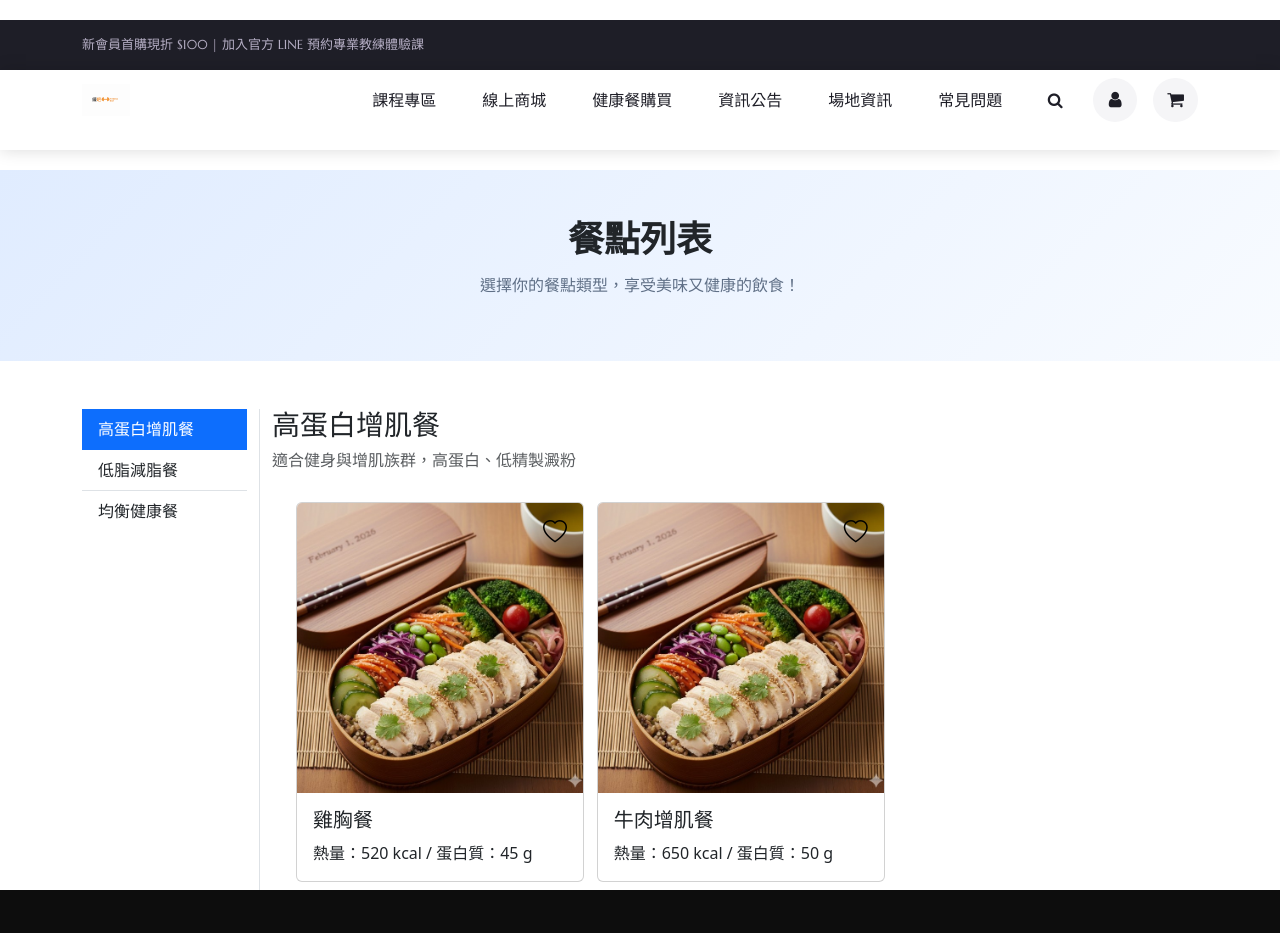
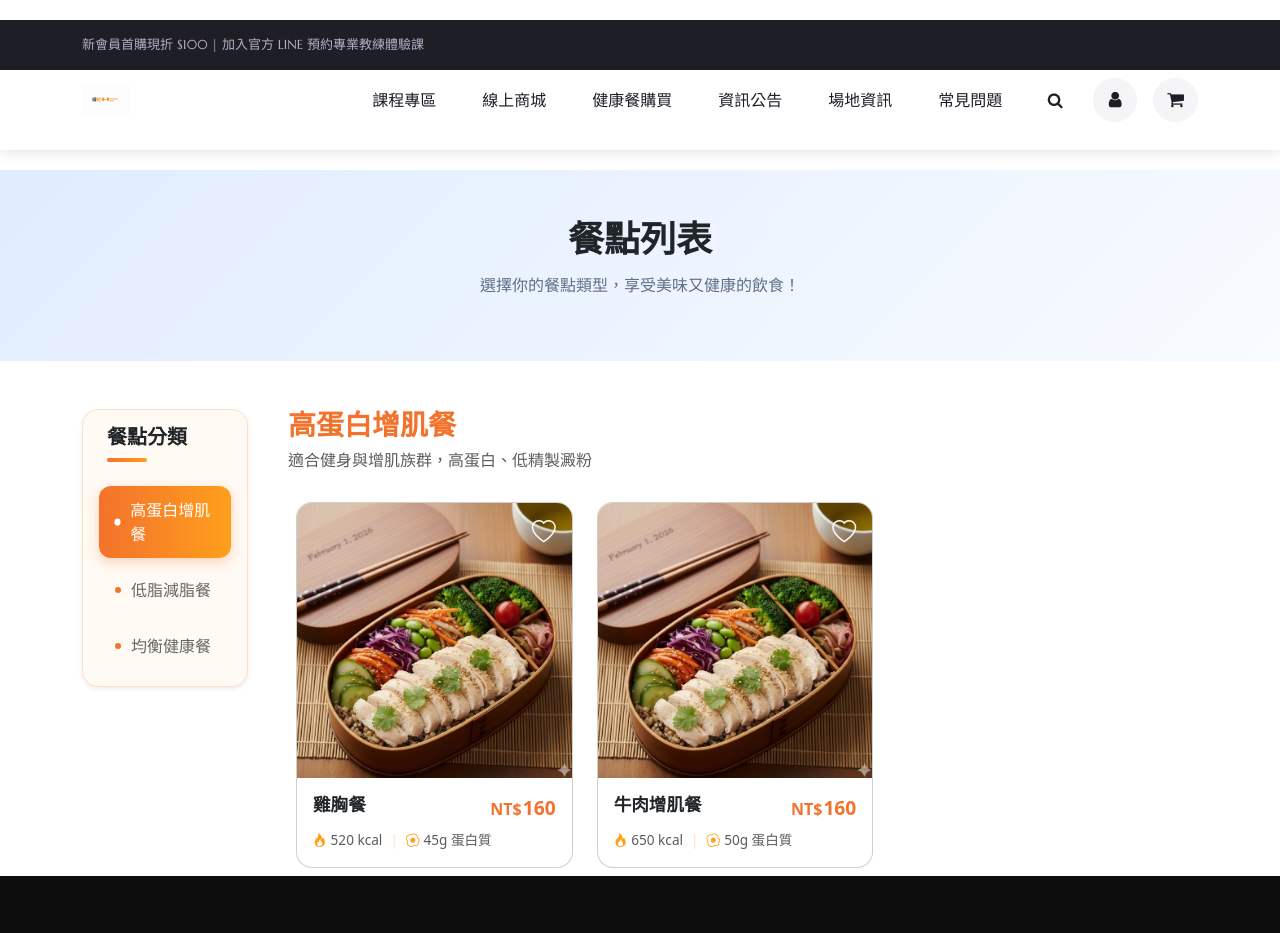
Before and after one commit to hanyi85/gym-vue, a Vue app in the folder gym-vue/: page /meals in a window 1280 px wide. Shown: the top 933 px of the page. Built offline with nearby package versions, Linux system fonts and the light colour scheme.

Commit message:
meallist_第2版

```diff
--- a/gym-vue/src/components/Meals/MealCardList.vue
+++ b/gym-vue/src/components/Meals/MealCardList.vue
@@ -50,26 +50,54 @@ const toggleFavorite = () => {
       ></i>
     </button>
 
-    <img
-      :src="meal.imageUrl"
-      class="card-img-top"
-      alt="meal image"
-    />
+    <div class="img-container">
+      <img
+        :src="meal.imageUrl"
+        class="card-img-top"
+        alt="meal image"
+      />
+    </div>
 
-    <div class="card-body">
-      <h5 class="card-title">{{ meal.name }}</h5>
-      <p class="card-text">
-        熱量：{{ meal.calories }} kcal / 蛋白質：{{ meal.protein }} g
-      </p>
+    <div class="card-body d-flex flex-column p-3">
+  <div class="d-flex justify-content-between align-items-start mb-2">
+    <h5 class="card-title fw-bold text-dark mb-0">{{ meal.name }}</h5>
+    <div class="price-wrapper ms-2">
+      <span class="currency">NT$</span>
+      <span class="price-amount">{{ meal.price }}</span>
     </div>
+  </div>
+
+  <div class="nutrition-info d-flex align-items-center text-muted">
+    <span class="info-item">
+      <i class="bi bi-fire me-1"></i>{{ meal.calories }} kcal
+    </span>
+    <span class="mx-2 separator">|</span>
+    <span class="info-item">
+      <i class="bi bi-egg-fried me-1"></i>{{ meal.protein }}g 蛋白質
+    </span>
+  </div>
+</div>
   </div>
 </template>
 
 <style scoped>
 .meal-card {
-  width: 18rem;
-  cursor: pointer;
-  position: relative;
+  width: 100%;
+  border-radius: 16px;
+  overflow: hidden;
+  transition: transform 0.3s ease, box-shadow 0.3s ease;
+  background-color: #fffaf4; /* 卡片色 */
+}
+
+.meal-card:hover {
+  transform: translateY(-8px);
+  box-shadow: 0 12px 24px rgba(0, 0, 0, 0.1) !important;
+}
+
+/* 圖片縮放效果 */
+.img-container {
+  overflow: hidden;
+  aspect-ratio: 4 / 4; /* 固定比例，避免圖片高矮不一導致卡片不齊 */
 }
 
 /* 愛心位置 */
@@ -81,5 +109,74 @@ const toggleFavorite = () => {
   background: transparent;
   font-size: 1.5rem;
   z-index: 2;
+  color: #ccc;
+  transition: all 0.2s ease;
+  /* 核心：為「圖示形狀」添加淡灰色陰影 */
+  /* 參數：水平 垂直 模糊半徑 顏色 */
+  filter: drop-shadow(0px 2px 4px rgba(0, 0, 0, 0.2));
 }
+
+/* 未收藏：淡灰色愛心 */
+.bi-heart {
+  color: snow; /* 非常淡的灰色，在深色圖上很清楚 */
+  transition: color 0.3s ease;
+}
+
+/* 已收藏：你的主色調橘色，並加強陰影感 */
+.bi-heart-fill {
+  color: #f3722c;
+  filter: drop-shadow(0px 2px 6px rgba(243, 114, 44, 0.4));
+}
+
+/* 滑過時的效果 */
+.favorite-btn:hover {
+  transform: scale(1.2); /* 縮放效果 */
+  filter: drop-shadow(0px 4px 8px rgba(0, 0, 0, 0.3));
+}
+/* 品名樣式：限制寬度避免擠壓價格 */
+.card-title {
+  font-size: 1.1rem;
+  line-height: 1.3;
+  /* 如果名字太長會自動斷行，但不會蓋到價格 */
+  flex: 1;
+}
+
+/* 價格樣式：強調橘色與粗體 */
+.price-wrapper {
+  white-space: nowrap; /* 確保價格不會斷行 */
+  color: #f3722c;
+  font-weight: 800;
+  font-size: 1rem;
+}
+
+.currency {
+  font-size: 1rem;
+  margin-right: 1px;
+}
+
+.price-amount {
+  font-size: 1.2rem;
+}
+
+/* 營養資訊：低調的灰色，與品名區隔 */
+.nutrition-info {
+  font-size: 0.85rem;
+}
+
+.separator {
+  color: #ffe0c3; /* 使用你的淡橘色做分隔線 */
+  font-weight: 300;
+}
+
+.info-item i {
+  color: #ff9f1c; /* 圖示用稍淺的橘色點綴 */
+}
+
+/* 移除 Bootstrap card 預設邊框，增加圓角 */
+.card-body {
+  background-color: #fff;
+  border-bottom-left-radius: 16px;
+  border-bottom-right-radius: 16px;
+}
+
 </style>
--- a/gym-vue/src/components/Meals/MealSidebar.vue
+++ b/gym-vue/src/components/Meals/MealSidebar.vue
@@ -1,40 +1,92 @@
 <script setup>
-defineProps({ current: String })
-const emit = defineEmits(['change'])
+defineProps({
+  categories: Array,
+  currentCategoryId: Number
+});
+defineEmits(['select-category']);
 </script>
 
 <template>
-  <aside class="sidebar">
-    <ul class="nav flex-column">
-      <li class="nav-item">
-        <a
-          class="nav-link"
-          :class="{ active: current === 'high' }"
-          @click="emit('change', 'high')"
+  <aside class="sidebar-container p-3 shadow-sm">
+    <div class="sidebar-header mb-4 ps-2">
+      <h5 class="fw-bold text-dark mb-0">餐點分類</h5>
+      <div class="header-line"></div>
+    </div>
+
+    <ul class="nav flex-column gap-2">
+      <li
+        v-for="cat in categories"
+        :key="cat.id"
+        class="nav-item"
+      >
+        <button
+          class="nav-link w-100 text-start border-0 transition-all"
+          :class="{ 'active': currentCategoryId === cat.id }"
+          @click="$emit('select-category', cat)"
         >
-          🏋️ 高蛋白增肌餐
-        </a>
-      </li>
-
-      <li class="nav-item">
-        <a
-          class="nav-link"
-          :class="{ active: current === 'low' }"
-          @click="emit('change', 'low')"
-        >
-          🥗 低脂減脂餐
-        </a>
-      </li>
-
-      <li class="nav-item">
-        <a
-          class="nav-link"
-          :class="{ active: current === 'balanced' }"
-          @click="emit('change', 'balanced')"
-        >
-          🍽️ 均衡健康餐
-        </a>
+          <span class="dot"></span>
+          {{ cat.name }}
+        </button>
       </li>
     </ul>
   </aside>
 </template>
+
+
+<style scoped>
+.sidebar-container {
+  background-color: #fffaf4; /* 你的主色調 */
+  border-radius: 16px;
+  border: 1px solid #ffe0c3;
+  position: sticky;
+  top: 20px;
+}
+
+.header-line {
+  width: 40px;
+  height: 4px;
+  background: linear-gradient(90deg, #f3722c, #ff9f1c);
+  border-radius: 2px;
+  margin-top: 8px;
+}
+
+.nav-link {
+  background: transparent;
+  color: #666;
+  padding: 12px 16px;
+  border-radius: 12px;
+  font-weight: 500;
+  display: flex;
+  align-items: center;
+  gap: 10px;
+}
+
+.nav-link:hover {
+  background-color: #fff0e0;
+  color: #f3722c;
+}
+
+/* 啟動狀態：使用你的橘色漸層 */
+.nav-link.active {
+  background: linear-gradient(90deg, #f3722c, #ff9f1c);
+  color: white !important;
+  box-shadow: 0 4px 12px rgba(243, 114, 44, 0.3);
+}
+
+.dot {
+  width: 6px;
+  height: 6px;
+  background-color: #f3722c;
+  border-radius: 50%;
+  transition: all 0.3s ease;
+}
+
+.nav-link.active .dot {
+  background-color: white;
+  transform: scale(1.2);
+}
+
+.transition-all {
+  transition: all 0.3s ease;
+}
+</style>
--- a/gym-vue/src/views/meals/MealList-View.vue
+++ b/gym-vue/src/views/meals/MealList-View.vue
@@ -2,6 +2,7 @@
 import { ref, computed } from 'vue'
 import MealCard from '@/components/Meals/MealCardList.vue'
 import MealBbanner from '@/components/banner.vue'
+import MealSidebar from '@/components/Meals/MealSidebar.vue'
 
 
 // 分類
@@ -16,10 +17,10 @@ const currentCategory = ref(categories[0])
 
 // 餐點（之後改成 API 回傳）
 const meals = ref([
-  { id: 1, name: '雞胸餐', categoryId: 1, calories: 520, protein: 45,imageUrl: '/assets/img/meals/1.jpg'},
-  { id: 2, name: '牛肉增肌餐', categoryId: 1, calories: 650, protein: 50,imageUrl: '/assets/img/meals/1.jpg' },
-  { id: 3, name: '舒肥鯛魚餐', categoryId: 2, calories: 420, protein: 38,imageUrl: '/assets/img/meals/1.jpg' },
-  { id: 4, name: '均衡雞腿餐', categoryId: 3, calories: 580, protein: 40,imageUrl: '/assets/img/meals/1.jpg' }
+  { id: 1, name: '雞胸餐', categoryId: 1, calories: 520, protein: 45, imageUrl: '/assets/img/meals/1.jpg', price:160},
+  { id: 2, name: '牛肉增肌餐', categoryId: 1, calories: 650, protein: 50, imageUrl: '/assets/img/meals/1.jpg' , price:160},
+  { id: 3, name: '舒肥鯛魚餐', categoryId: 2, calories: 420, protein: 38, imageUrl: '/assets/img/meals/1.jpg', price:160 },
+  { id: 4, name: '均衡雞腿餐', categoryId: 3, calories: 580, protein: 40, imageUrl: '/assets/img/meals/1.jpg', price:160}
 ])
 
 // 切分類
@@ -44,27 +45,17 @@ const filteredMeals = computed(() => {
   <div class="container">
     <div class="row">
 
-      <!-- Sidebar -->
-      <aside class="col-md-2 border-end ">
-        <ul class="list-group list-group-flush">
-          <li
-            v-for="cat in categories"
-            :key="cat.id"
-            class="list-group-item"
-            :class="{ active: currentCategory.id === cat.id }"
-            @click="selectCategory(cat)"
-            style="cursor:pointer"
-          >
-            {{ cat.name }}
-          </li>
-        </ul>
-      </aside>
+      <div class="col-md-3 col-lg-2 mb-4">
+        <MealSidebar
+          :categories="categories"
+          :currentCategoryId="currentCategory.id"
+          @select-category="selectCategory"
+        />
+      </div>
 
-      <!-- Content -->
-      <main class="col-md-10">
-        <!-- 分類標題 -->
-        <div class="mb-4">
-          <h3>{{ currentCategory.name }}</h3>
+      <main class="col-md-9 col-lg-10">
+        <div class="mb-4 ps-md-3">
+          <h3 class="fw-bold" style="color: #f3722c;">{{ currentCategory.name }}</h3>
           <h6 class="text-muted">{{ currentCategory.description }}</h6>
         </div>
         <!-- 餐點卡片 -->
```
